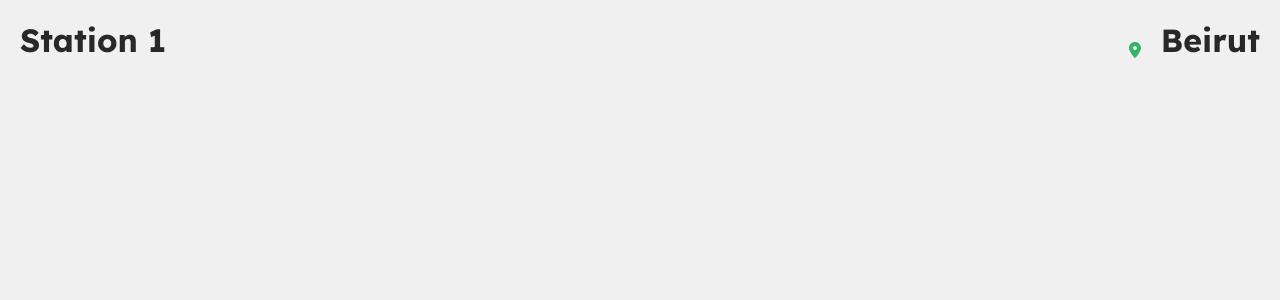
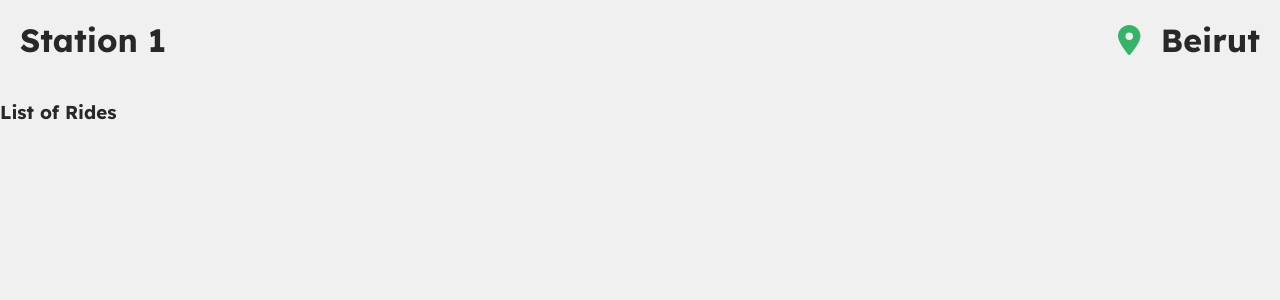
Before and after one commit to ayaamazloum/Subway-System, a React (Create React App) app in the folder subway-system/: page /userride in a window 1280 px wide. Shown: the top 300 px of the page. Built offline with nearby package versions, Linux system fonts and the light colour scheme.

Commit message:
adding style to UserRide

```diff
--- a/subway-system/src/pages/UserRide/index.jsx
+++ b/subway-system/src/pages/UserRide/index.jsx
@@ -1,6 +1,8 @@
 import React from "react";
 import { FontAwesomeIcon } from "@fortawesome/react-fontawesome";
 import { faLocationDot } from "@fortawesome/free-solid-svg-icons";
+
+import "./style.css";
 
 const UserRide = () => {
 
@@ -11,8 +13,14 @@ const UserRide = () => {
                     <h1>Station 1</h1>
                 </div>
                 <div className="flex center">
-                    <FontAwesomeIcon icon={faLocationDot} className="primary-text"/>
+                    <FontAwesomeIcon icon={faLocationDot} className="primary-text adj-size"/>
                     <h1>Beirut</h1>
+                </div>
+            </div>
+            <div>
+                <h3>List of Rides</h3>
+                <div>
+
                 </div>
             </div>
 
--- /dev/null
+++ b/subway-system/src/pages/UserRide/style.css
@@ -0,0 +1,4 @@
+.adj-size {
+    height: 30px;
+    margin-bottom: 20px;
+}
```
